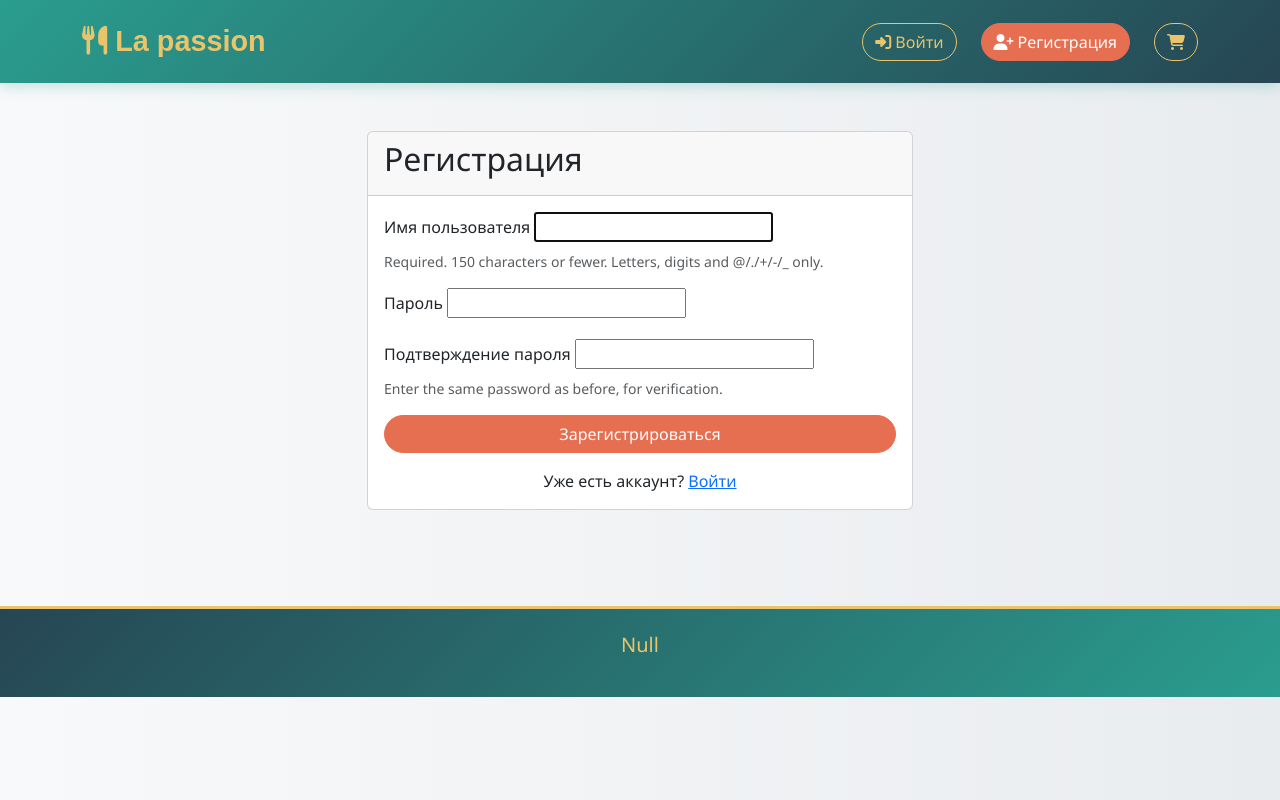
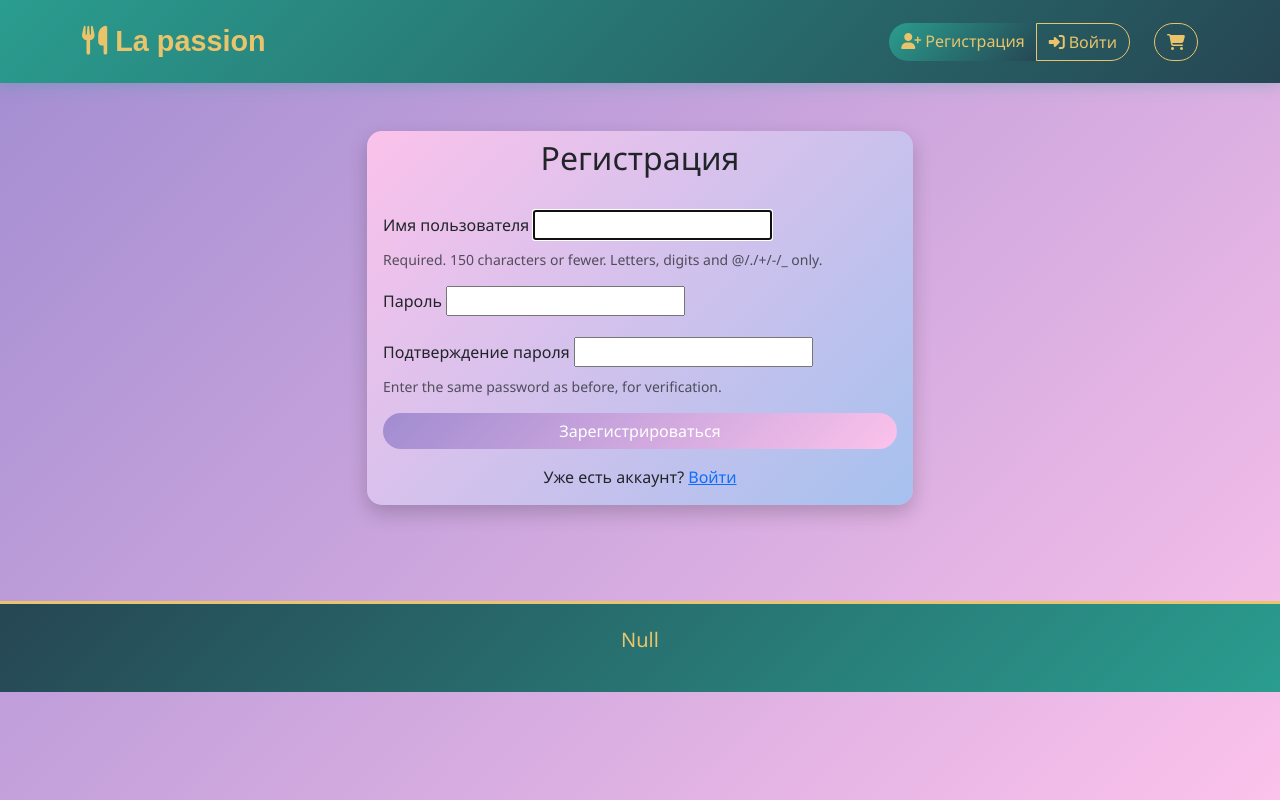
Before and after one commit to good438228/system_restoran, a Django app: page /register/ in a window 1280 px wide. Run offline with Django 5.2, Linux system fonts and the light colour scheme.

Commit message:
thied commit33333

```diff
--- a/global_system/forms.py
+++ b/global_system/forms.py
@@ -1,4 +1,5 @@
 from django import forms
+from .models import Booking
 from django.contrib.auth.models import User
 from django.contrib.auth.forms import UserCreationForm
 
@@ -8,3 +9,8 @@
     class Meta:
         model = User
         fields = ['username', 'email', 'password1', 'password2']
+
+class BookingForm(forms.ModelForm):
+    class Meta:
+        model = Booking
+        fields = ['table', 'custom_name', 'check_in_date', 'check_out_date']
--- a/global_system/templates/global_system/base.html
+++ b/global_system/templates/global_system/base.html
@@ -37,14 +37,27 @@
             transition: all 0.3s ease;
         }
 
-        .btn-primary {
-            background-color: #e76f51;
-            border-color: #e76f51;
+        /* новая кнопка регистрации в общем тоне */
+        .btn-register {
+            background: linear-gradient(135deg, #2a9d8f, #264653);
+            border: none;
+            color: #e9c46a;
+        }
+        .btn-register:hover {
+            background: linear-gradient(135deg, #264653, #2a9d8f);
+            color: #f4a261;
+            transform: translateY(-2px);
         }
 
-        .btn-primary:hover {
-            background-color: #f4a261;
-            border-color: #f4a261;
+        .btn-login {
+            /* вариант для кнопки входа, чтобы выглядела менее акцентной */
+            background: transparent;
+            border: 1px solid #e9c46a;
+            color: #e9c46a;
+        }
+        .btn-login:hover {
+            background: #e9c46a;
+            color: #264653;
             transform: translateY(-2px);
         }
 
@@ -60,6 +73,7 @@
             color: #264653;
         }
 
+        /* остальной CSS без изменений... */
         .btn-outline-danger {
             border-radius: 20px;
             border-color: #e76f51;
@@ -146,7 +160,7 @@
 <body>
 
     <nav class="navbar navbar-expand-lg sticky-top">
-        <div class="container">
+        <div class="container d-flex align-items-center">
             <a class="navbar-brand" href="{% url 'food_list' %}">
                 <i class="fas fa-utensils me-2"></i>La passion
             </a>
@@ -154,14 +168,14 @@
             <div class="search-container">
                 <form class="d-flex" action="{% url 'food_list' %}" method="get">
                     <div class="input-group">
-                        </button>
+                        <!-- ваш поиск -->
                     </div>
                 </form>
             </div>
 
-            <div class="d-flex align-items-center gap-3">
+            <div class="ms-auto d-flex align-items-center gap-2">
                 {% if user.is_authenticated %}
-                        <span class="me-2 accent-text">Привет, {{ user.username }}!</span>
+                    <span class="me-3 accent-text">Привет, {{ user.username }}!</span>
                     <form action="{% url 'logout' %}" method="post" class="d-inline">
                         {% csrf_token %}
                         <button type="submit" class="btn btn-outline-light me-2">
@@ -169,18 +183,21 @@
                         </button>
                     </form>
                 {% else %}
-                        <a href="{% url 'login' %}" class="btn btn-outline-light me-2">
+                    <div class="btn-group" role="group" aria-label="auth-buttons">
+                        <a href="{% url 'register' %}" class="btn btn-register">
+                            <i class="fas fa-user-plus me-1"></i>Регистрация
+                        </a>
+                        <a href="{% url 'login' %}" class="btn btn-login">
                             <i class="fas fa-sign-in-alt me-1"></i>Войти
                         </a>
-                        <a href="{% url 'register' %}" class="btn btn-primary me-2">
-                            <i class="fas fa-user-plus me-1"></i>Регистрация
-                        </a>
+                    </div>
                 {% endif %}
 
-                    <a href="{% url 'cart_view' %}" class="btn btn-outline-light position-relative">
+                <a href="{% url 'cart_view' %}" class="btn btn-outline-light ms-3 position-relative">
                     <i class="fas fa-shopping-cart"></i>
                     {% if cart_items_count > 0 %}
-                            <span class="position-absolute top-0 start-100 translate-middle badge rounded-pill" style="background-color: #e76f51;">
+                        <span class="position-absolute top-0 start-100 translate-middle badge rounded-pill"
+                              style="background-color: #e76f51;">
                             {{ cart_items_count }}
                         </span>
                     {% endif %}
--- a/global_system/templates/global_system/register.html
+++ b/global_system/templates/global_system/register.html
@@ -1,6 +1,34 @@
 {% extends 'global_system/base.html' %}
 
 {% block content %}
+<style>
+    body {
+        background: linear-gradient(135deg, #a18cd1 0%, #fbc2eb 100%);
+        min-height: 100vh;
+    }
+
+    .card {
+        background: linear-gradient(135deg, #fbc2eb 0%, #a6c1ee 100%);
+        border: none;
+        border-radius: 15px;
+        box-shadow: 0 8px 20px rgba(0,0,0,0.2);
+    }
+
+    .card-header {
+        background: transparent;
+        border: none;
+        text-align: center;
+    }
+
+    .btn-primary {
+        background: linear-gradient(135deg, #a18cd1 0%, #fbc2eb 100%);
+        border: none;
+    }
+    .btn-primary:hover {
+        opacity: 0.9;
+    }
+</style>
+
 <div class="row justify-content-center">
     <div class="col-md-6">
         <div class="card">
--- a/global_system/views.py
+++ b/global_system/views.py
@@ -1,9 +1,10 @@
 from statistics import quantiles
 
 from django.shortcuts import render,redirect,get_object_or_404
-from.models import Food
+from.models import Food, Booking, Table
 from django.contrib.auth.forms import UserCreationForm
 from django.contrib import messages
+from .forms import BookingForm
 
 
 def register(request):
```
Also changed, not shown: global_system/models.py (+10 -0 lines), global_system/templates/global_system/book_room.html (added, +10 -0 lines), global_system/templates/global_system/login.html (+28 -0 lines), global_system/templates/global_system/table_detail.html (added, +10 -0 lines), global_system/templates/global_system/table_list.html (added, +10 -0 lines), db.sqlite3, global_system/migrations/0004_booking.py (added). Lines whose indentation alone changed are shown as unchanged.
